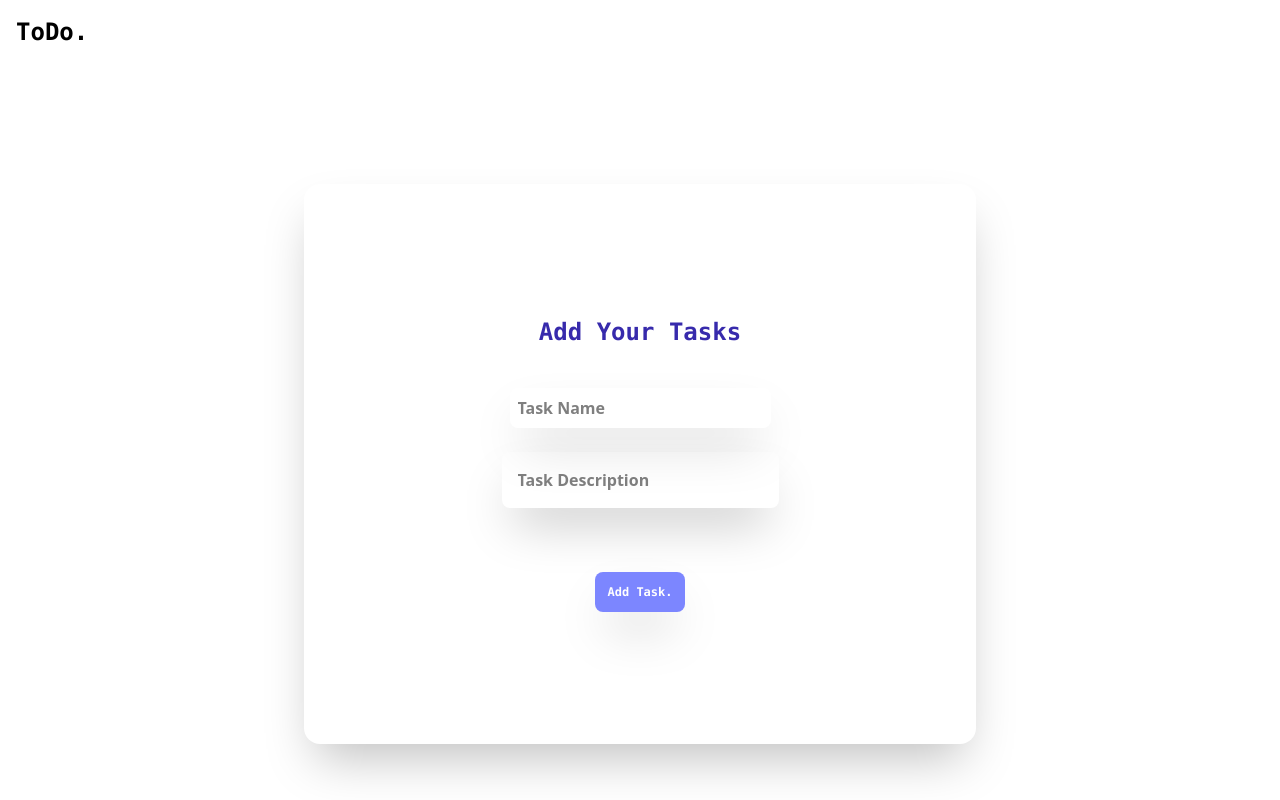
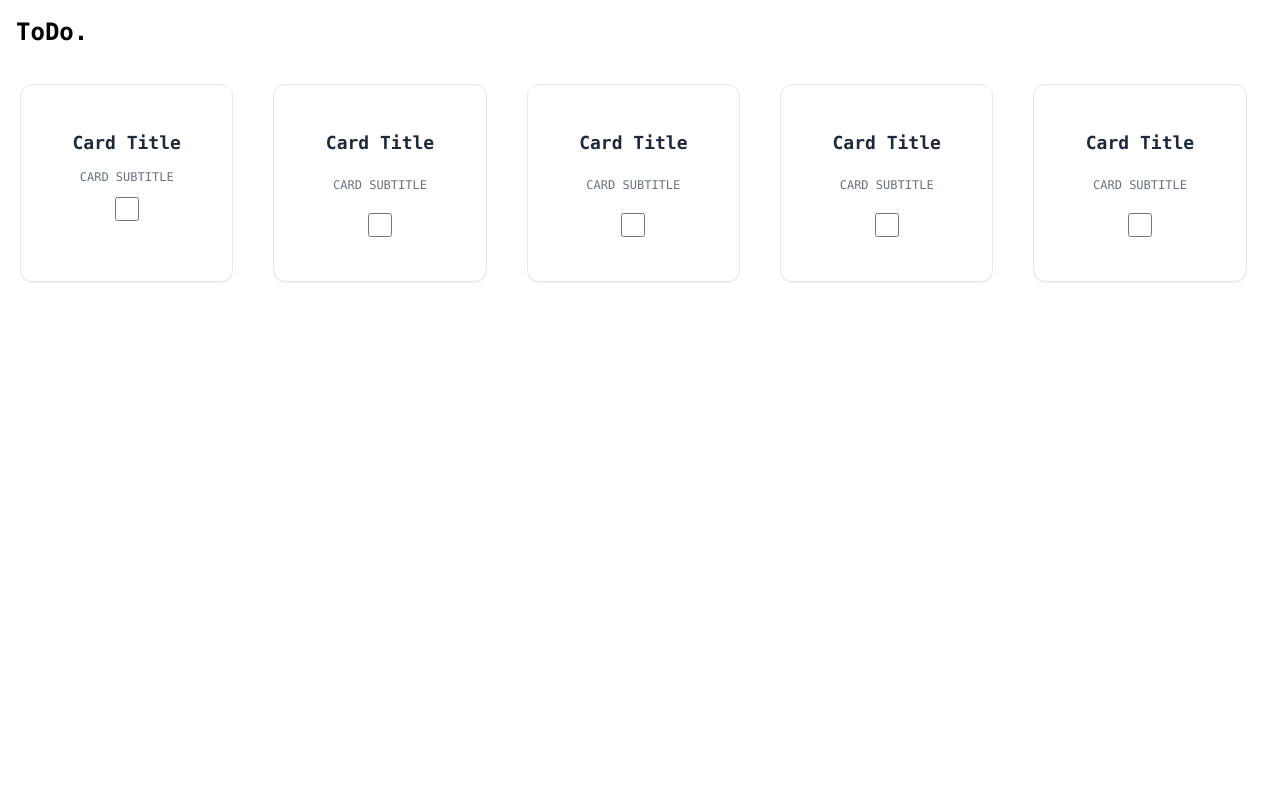
Before and after one commit to nexxus314/Todo-list-app, a React (Vite) app: page / in a window 1280 px wide. Shown: the top 800 px of the page. Built offline with nearby package versions, Linux system fonts and the light colour scheme.

Commit message:
made changes to the card layout

```diff
--- a/src/App.jsx
+++ b/src/App.jsx
@@ -2,6 +2,7 @@ import React from 'react'
 import TodoHeader from './components/TodoHeader'
 import ListCards from './components/ListCards'
 import TaskInput from './components/TaskInput'
+import NewTask from './components/NewTask'
 
 
 
@@ -11,7 +12,7 @@ const App = () => {
   return (
     <>
    <TodoHeader />
-   <ListCards />
+
    <TaskInput />
    </>
   )
--- a/src/components/Cards.jsx
+++ b/src/components/Cards.jsx
@@ -1,9 +1,11 @@
 import React from "react";
 
-const Cards = ({children}) => {
+const Cards = ({ children }) => {
   return (
-    <div class="flex flex-col bg-white border border-gray-200 shadow-2xs rounded-xl gap-4 m-5 p-4 md:p-8 w-1/4 transform transition-transform duration-300 hover:scale-105 hover:shadow-xl">
-        {children}
+    <div class=" bg-white border border-gray-200 shadow-2xs rounded-xl
+    gap-4 m-5 p-4 md:p-8 w-1/6 transform transition-transform duration-300
+    hover:scale-105 hover:shadow-xl">
+      {children}
     </div>
   );
 };
--- a/src/components/ListCards.jsx
+++ b/src/components/ListCards.jsx
@@ -1,16 +1,9 @@
 import React from "react";
 import Cards from "./Cards";
-import NewTask from "./NewTask";
 
 const ListCards = () => {
   return (
     <>
-
-
-      <NewTask />
-
-
-
 
     </>
   );
--- a/src/components/TaskInput.jsx
+++ b/src/components/TaskInput.jsx
@@ -4,24 +4,18 @@ import Cards from "./Cards";
 const TaskInput = () => {
   return (
     <>
-    <div className="flex flex-row ">
+    <div className="flex flex-row">
     <Cards>
-      <div className="grid grid-cols-1 md:grid-cols-3 gap-6">
-      <div className=" text-center items-center gap-5 p-3">
+      <div className="flex flex-col text-center items-center gap-3 p-3">
         <h3 class="text-lg font-bold text-gray-800 font-mono">Card Title</h3>
         <p class=" text-xs font-mono font-medium uppercase text-gray-500 ">
           Card Subtitle
         </p>
         <input type="checkbox" className="w-6 h-6" />
       </div>
-
-
-
-      </div>
     </Cards>
 
       <Cards>
-      <div className="grid grid-cols-1 md:grid-cols-3 gap-6">
       <div className="flex flex-col text-center items-center gap-5 p-3">
         <h3 class="text-lg font-bold text-gray-800 font-mono">Card Title</h3>
         <p class=" text-xs font-mono font-medium uppercase text-gray-500 ">
@@ -29,12 +23,37 @@ const TaskInput = () => {
         </p>
         <input type="checkbox" className="w-6 h-6" />
       </div>
-
-
-
+    </Cards>
+    <Cards>
+      <div className="flex flex-col text-center items-center gap-5 p-3">
+        <h3 class="text-lg font-bold text-gray-800 font-mono">Card Title</h3>
+        <p class=" text-xs font-mono font-medium uppercase text-gray-500 ">
+          Card Subtitle
+        </p>
+        <input type="checkbox" className="w-6 h-6" />
       </div>
     </Cards>
+    <Cards>
+      <div className="flex flex-col text-center items-center gap-5 p-3">
+        <h3 class="text-lg font-bold text-gray-800 font-mono">Card Title</h3>
+        <p class=" text-xs font-mono font-medium uppercase text-gray-500 ">
+          Card Subtitle
+        </p>
+        <input type="checkbox" className="w-6 h-6" />
+      </div>
+    </Cards>
+    <Cards>
+      <div className="flex flex-col text-center items-center gap-5 p-3">
+        <h3 class="text-lg font-bold text-gray-800 font-mono">Card Title</h3>
+        <p class=" text-xs font-mono font-medium uppercase text-gray-500 ">
+          Card Subtitle
+        </p>
+        <input type="checkbox" className="w-6 h-6" />
+      </div>
+    </Cards>
+
     </div>
+
     </>
   );
 };
--- a/src/components/TodoHeader.jsx
+++ b/src/components/TodoHeader.jsx
@@ -8,12 +8,14 @@ const TodoHeader = () => {
 <nav className="bg-white border-gray-200 dark:bg-indigo-400">
   <div className="max-w-screen-xl flex flex-wrap items-center justify-between mx-auto p-4">
 
-        <span className="self-center text-2xl font-mono font-semibold whitespace-nowrap dark:text-white ">ToDo.</span>
+        <span className="self-center text-2xl font-mono font-semibold whitespace-nowrap dark:text-white ">
+          ToDo.</span>
 
 
     <div className="hidden w-full md:block md:w-auto" id="navbar-default">
 
-        <button  className='text-white font-mono'>New Task</button>
+        <button  className='text-white font-mono'>
+          <img src="" alt="" />New Task</button>
 
       </div>
     </div>
```
